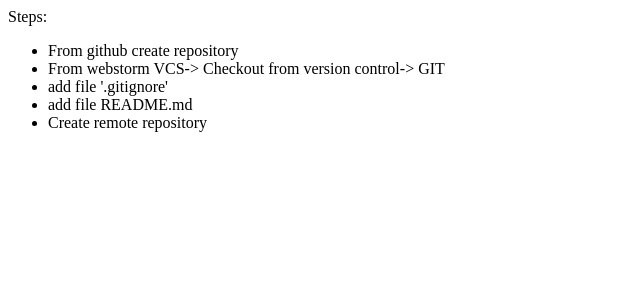
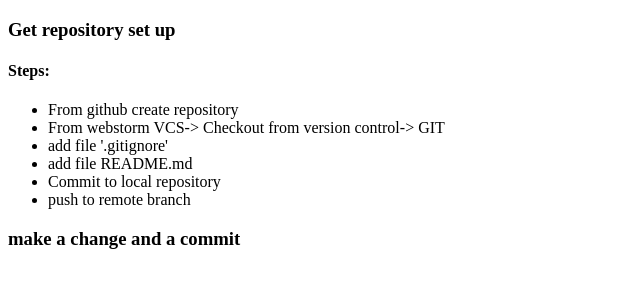
Before and after one commit to randyd12/rmd-git-practice, a plain HTML site: page rpg/index.html in a window 1280 px wide. Shown: the whole page, without its empty margins (0-640 px from the left). Drawn offline with Linux system fonts and the light colour scheme.

Commit message:
add heading and steps

```diff
--- a/rpg/index.html
+++ b/rpg/index.html
@@ -5,13 +5,20 @@
     <title>I am going to learn about using GIT</title>
 </head>
 <body>
-Steps:
+
+<h3>Get repository set up</h3>
+
+<h4>Steps:</h4>
 <ul>
     <li>From github create repository</li>
     <li>From webstorm VCS-> Checkout from version control-> GIT </li>
     <li>add file '.gitignore'</li>
     <li>add file README.md</li>
-    <li>Create remote repository</li>
+    <li>Commit to local repository</li>
+    <li>push to remote branch</li>
 </ul>
+
+<h3>make a change and a commit</h3>
+
 </body>
 </html>
```
